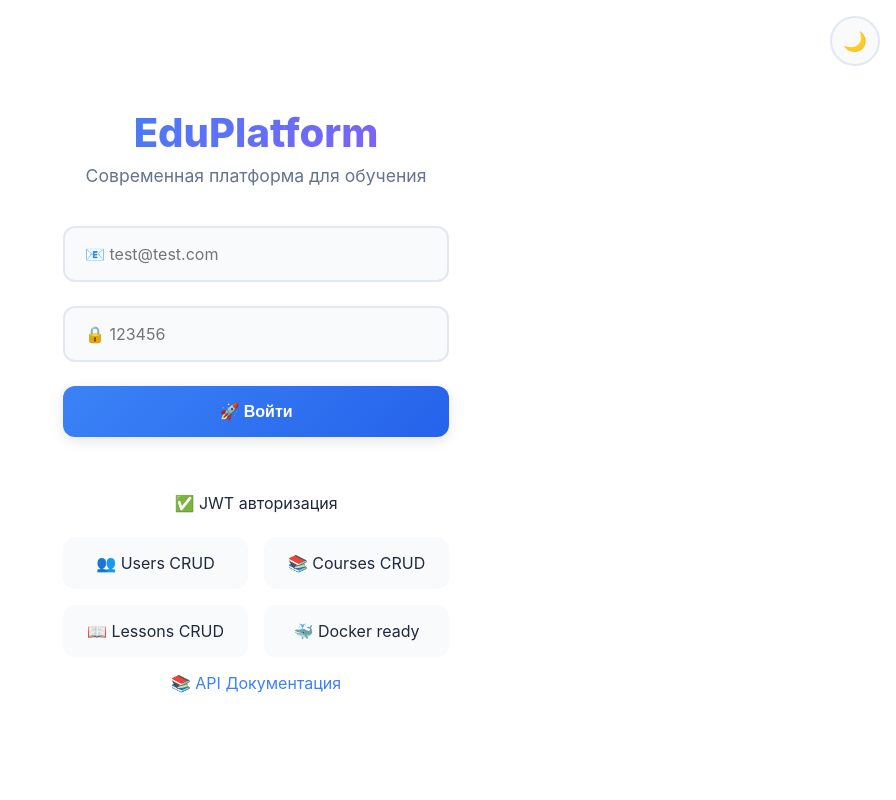
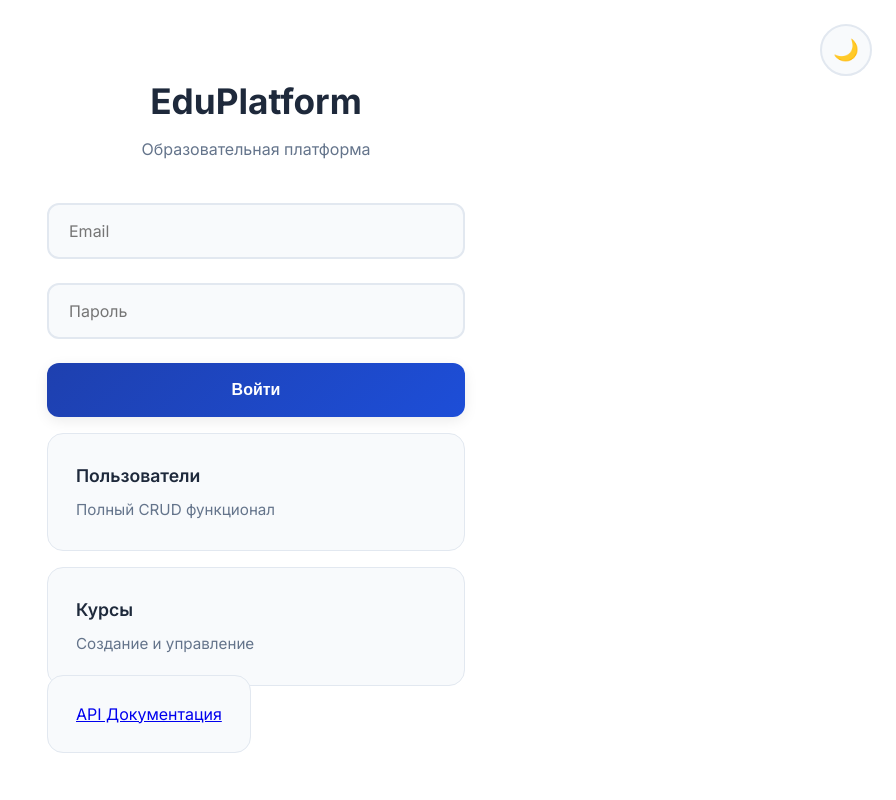
Before and after one commit to U007U/educational-platform, a FastAPI app: page / in a window 1280 px wide. Shown: the whole page, without its empty margins (384-1280 px from the left). Run offline with FastAPI, Linux system fonts and the light colour scheme.

Commit message:
feat: professional CSS/JS files + hover cards design

```diff
--- a/app/main.py
+++ b/app/main.py
@@ -1,6 +1,7 @@
 from fastapi import FastAPI, Depends
 from fastapi.security import OAuth2PasswordBearer
 from sqlalchemy.orm import Session
+from fastapi.staticfiles import StaticFiles
 import os
 from .database import engine, SessionLocal, Base, get_db
 from .models import User, Course, Lesson
@@ -38,6 +39,7 @@ app.include_router(lessons.router)
 app.include_router(auth.router)
 app.include_router(protected.router)
 app.include_router(pages.router)
+app.mount("/static", StaticFiles(directory="static"), name="static")
 
 security_scheme = OAuth2PasswordBearer(
     tokenUrl="auth/token",
--- /dev/null
+++ b/static/css/style.css
@@ -0,0 +1,68 @@
+/* ПРОФЕССИОНАЛЬНАЯ ПАЛИТРА */
+:root {
+    --bg-primary: #ffffff; --bg-secondary: #f8fafc; --text-primary: #1e293b; --text-secondary: #64748b;
+    --accent: #1e40af; --accent-hover: #1d4ed8; --success: #059669; --border: #e2e8f0; --shadow: rgba(0,0,0,0.08);
+}
+
+[data-theme="dark"] {
+    --bg-primary: #0f0f23; --bg-secondary: #1a1a2e; --text-primary: #f8fafc; --text-secondary: #cbd5e1;
+    --accent: #3b82f6; --accent-hover: #2563eb; --success: #10b981; --border: #334155; --shadow: rgba(0,0,0,0.4);
+}
+
+/* ОСНОВЫ */
+* { margin: 0; padding: 0; box-sizing: border-box; }
+body {
+    font-family: 'Inter', -apple-system, sans-serif;
+    background: var(--bg-primary); color: var(--text-primary);
+    line-height: 1.6; transition: all 0.3s cubic-bezier(0.4, 0, 0.2, 1);
+}
+
+/* КОНТЕЙНЕР */
+.container { max-width: 450px; margin: 0 auto; padding: 2rem 1rem; min-height: 100vh; display: flex; flex-direction: column; justify-content: center; }
+
+/* ЗАГОЛОВОК */
+.header { text-align: center; margin-bottom: 2.5rem; }
+.logo { font-size: 2.2rem; font-weight: 800; color: var(--text-primary); margin-bottom: 0.5rem; }
+.subtitle { color: var(--text-secondary); font-size: 1rem; }
+
+/* ФОРМА */
+.form-group { margin-bottom: 1.5rem; }
+input {
+    width: 100%; padding: 1rem 1.25rem; border: 2px solid var(--border); border-radius: 12px;
+    font-size: 1rem; background: var(--bg-secondary); color: var(--text-primary); font-family: inherit;
+    transition: all 0.25s cubic-bezier(0.4, 0, 0.2, 1);
+}
+input:focus { outline: none; border-color: var(--accent); box-shadow: 0 0 0 4px rgba(30,64,175,0.1); }
+
+/* КНОПКА */
+.btn {
+    width: 100%; padding: 1.125rem; border: none; border-radius: 12px; font-size: 1rem; font-weight: 600;
+    background: linear-gradient(135deg, var(--accent), var(--accent-hover)); color: white; cursor: pointer;
+    transition: all 0.25s cubic-bezier(0.4, 0, 0.2, 1); box-shadow: 0 4px 14px var(--shadow);
+}
+.btn:hover { transform: translateY(-2px); box-shadow: 0 8px 25px var(--shadow); }
+
+/* ПЕРЕКЛЮЧАТЕЛЬ ТЕМЫ */
+.theme-toggle {
+    position: fixed; top: 1.5rem; right: 1.5rem; background: var(--bg-secondary); border: 2px solid var(--border);
+    border-radius: 50%; width: 52px; height: 52px; cursor: pointer; display: flex; align-items: center; justify-content: center;
+    transition: all 0.3s cubic-bezier(0.4, 0, 0.2, 1); font-size: 1.3rem; backdrop-filter: blur(10px);
+}
+.theme-toggle:hover { transform: scale(1.05); }
+
+/* КАРТОЧКИ */
+.card {
+    background: var(--bg-secondary); border-radius: 16px; padding: 1.75rem; margin: 1rem 0; border: 1px solid var(--border);
+    transition: all 0.3s cubic-bezier(0.4, 0, 0.2, 1); cursor: pointer; position: relative; overflow: hidden;
+}
+.card::before { content: ''; position: absolute; top: 0; left: 0; right: 0; height: 4px; background: linear-gradient(90deg, var(--accent), var(--success)); opacity: 0; transition: opacity 0.3s; }
+.card:hover {
+    transform: translateY(-8px); box-shadow: 0 20px 40px var(--shadow);
+    border-color: var(--accent);
+}
+.card:hover::before { opacity: 1; }
+.card-title { font-size: 1.1rem; font-weight: 600; margin-bottom: 0.5rem; color: var(--text-primary); }
+.card-text { color: var(--text-secondary); font-size: 0.95rem; }
+
+/* АДАПТИВНОСТЬ */
+@media (max-width: 480px) { .container { padding: 1.5rem 1rem; } .logo { font-size: 1.9rem; } }
--- /dev/null
+++ b/static/js/app.js
@@ -0,0 +1,43 @@
+// ТЕМА ПО УМОЛЧАНИЮ (системная + localStorage)
+const isDark = localStorage.getItem('theme') === 'dark' ||
+    (!localStorage.getItem('theme') && window.matchMedia('(prefers-color-scheme: dark)').matches);
+document.documentElement.setAttribute('data-theme', isDark ? 'dark' : 'light');
+document.querySelector('.theme-toggle').textContent = isDark ? '☀️' : '🌙';
+
+// ПЕРЕКЛЮЧАТЕЛЬ ТЕМЫ
+document.querySelector('.theme-toggle').addEventListener('click', () => {
+    const isDark = document.documentElement.getAttribute('data-theme') === 'dark';
+    const newTheme = isDark ? 'light' : 'dark';
+    document.documentElement.setAttribute('data-theme', newTheme);
+    document.querySelector('.theme-toggle').textContent = isDark ? '🌙' : '☀️';
+    localStorage.setItem('theme', newTheme);
+});
+
+// АВТОРИЗАЦИЯ
+document.getElementById('loginForm').addEventListener('submit', async (e) => {
+    e.preventDefault();
+    const email = document.getElementById('email').value;
+    const password = document.getElementById('password').value;
+    const btn = document.querySelector('.btn');
+
+    try {
+        btn.textContent = '⏳ Вход...'; btn.disabled = true;
+        const response = await fetch('/auth/token', {
+            method: 'POST',
+            headers: { 'Content-Type': 'application/x-www-form-urlencoded' },
+            body: `username=${encodeURIComponent(email)}&password=${encodeURIComponent(password)}`
+        });
+
+        if (response.ok) {
+            const data = await response.json();
+            localStorage.setItem('token', data.access_token);
+            window.location.href = '/dashboard';
+        } else {
+            throw new Error('Неверный логин/пароль');
+        }
+    } catch (error) {
+        alert('❌ ' + error.message);
+    } finally {
+        btn.textContent = '🚀 Войти'; btn.disabled = false;
+    }
+});
--- a/templates/index.html
+++ b/templates/index.html
@@ -3,120 +3,44 @@
 <head>
     <meta charset="UTF-8">
     <meta name="viewport" content="width=device-width, initial-scale=1.0">
-    <title>🚀 EduPlatform</title>
-    <style>
-        :root {
-            --bg-primary: #ffffff; --bg-secondary: #f8fafc; --text-primary: #1e293b; --text-secondary: #64748b;
-            --accent: #3b82f6; --accent-hover: #2563eb; --border: #e2e8f0; --shadow: rgba(0,0,0,0.1);
-        }
-        [data-theme="dark"] {
-            --bg-primary: #0f172a; --bg-secondary: #1e293b; --text-primary: #f1f5f9; --text-secondary: #94a3b8;
-            --accent: #60a5fa; --accent-hover: #3b82f6; --border: #334155; --shadow: rgba(0,0,0,0.3);
-        }
-        * { margin: 0; padding: 0; box-sizing: border-box; }
-        body {
-            font-family: 'Inter', -apple-system, sans-serif;
-            background: var(--bg-primary); color: var(--text-primary);
-            min-height: 100vh; transition: all 0.3s ease;
-        }
-        .container {
-            max-width: 450px; margin: 0 auto; padding: 2rem; min-height: 100vh;
-            display: flex; flex-direction: column; justify-content: center;
-        }
-        .header { text-align: center; margin-bottom: 2.5rem; }
-        .logo { font-size: 2.5rem; font-weight: 800; background: linear-gradient(135deg, var(--accent), #8b5cf6); -webkit-background-clip: text; -webkit-text-fill-color: transparent; }
-        .subtitle { color: var(--text-secondary); margin-top: 0.5rem; font-size: 1.1rem; }
-        .form-group { margin-bottom: 1.5rem; }
-        input {
-            width: 100%; padding: 1rem 1.25rem; border: 2px solid var(--border); border-radius: 12px;
-            font-size: 1rem; background: var(--bg-secondary); color: var(--text-primary);
-            transition: all 0.2s; font-family: inherit;
-        }
-        input:focus { outline: none; border-color: var(--accent); box-shadow: 0 0 0 3px rgba(59,130,246,0.1); }
-        .btn {
-            width: 100%; padding: 1rem 1.25rem; border: none; border-radius: 12px; font-size: 1rem; font-weight: 600;
-            background: linear-gradient(135deg, var(--accent), var(--accent-hover)); color: white; cursor: pointer;
-            transition: all 0.2s; box-shadow: 0 4px 14px var(--shadow);
-        }
-        .btn:hover { transform: translateY(-1px); box-shadow: 0 8px 25px var(--shadow); }
-        .theme-toggle {
-            position: fixed; top: 1rem; right: 1rem; background: var(--bg-secondary); border: 2px solid var(--border);
-            border-radius: 50%; width: 50px; height: 50px; cursor: pointer; display: flex; align-items: center; justify-content: center;
-            transition: all 0.3s; font-size: 1.2rem;
-        }
-        .features { margin-top: 2rem; text-align: center; }
-        .features-grid { display: grid; grid-template-columns: 1fr 1fr; gap: 1rem; margin-top: 1.5rem; }
-        .feature { padding: 1rem; background: var(--bg-secondary); border-radius: 12px; }
-    </style>
+    <title>EduPlatform</title>
+    <link rel="preconnect" href="https://fonts.googleapis.com">
+    <link rel="preconnect" href="https://fonts.gstatic.com" crossorigin>
+    <link href="https://fonts.googleapis.com/css2?family=Inter:wght@400;500;600;700&display=swap" rel="stylesheet">
+    <link rel="stylesheet" href="/static/css/style.css">
 </head>
 <body>
-    <button class="theme-toggle" onclick="toggleTheme()">🌙</button>
+    <button class="theme-toggle" aria-label="Переключить тему">🌙</button>
 
     <div class="container">
         <div class="header">
             <div class="logo">EduPlatform</div>
-            <div class="subtitle">Современная платформа для обучения</div>
+            <div class="subtitle">Образовательная платформа</div>
         </div>
 
-        <form id="loginForm" class="form-group">
+        <form id="loginForm">
             <div class="form-group">
-                <input type="email" id="email" placeholder="📧 test@test.com" required>
+                <input type="email" id="email" placeholder="Email" required>
             </div>
             <div class="form-group">
-                <input type="password" id="password" placeholder="🔒 123456" required>
+                <input type="password" id="password" placeholder="Пароль" required>
             </div>
-            <button type="submit" class="btn">🚀 Войти</button>
+            <button type="submit" class="btn">Войти</button>
         </form>
 
         <div class="features">
-            <div>✅ JWT авторизация</div>
-            <div class="features-grid">
-                <div class="feature">👥 Users CRUD</div>
-                <div class="feature">📚 Courses CRUD</div>
-                <div class="feature">📖 Lessons CRUD</div>
-                <div class="feature">🐳 Docker ready</div>
+            <div class="card">
+                <div class="card-title">Пользователи</div>
+                <div class="card-text">Полный CRUD функционал</div>
             </div>
-            <a href="/docs" style="color: var(--accent); text-decoration: none; margin-top: 1rem; display: inline-block;">📚 API Документация</a>
+            <div class="card">
+                <div class="card-title">Курсы</div>
+                <div class="card-text">Создание и управление</div>
+            </div>
+            <a href="/docs" class="card">API Документация</a>
         </div>
     </div>
 
-    <script>
-        // ТЕМА ПО УМОЛЧАНИЮ пользователя
-        if (localStorage.getItem('theme') === 'dark' || (!localStorage.getItem('theme') && window.matchMedia('(prefers-color-scheme: dark)').matches)) {
-            document.documentElement.setAttribute('data-theme', 'dark');
-            document.querySelector('.theme-toggle').textContent = '☀️';
-        }
-
-        async function toggleTheme() {
-            const isDark = document.documentElement.getAttribute('data-theme') === 'dark';
-            document.documentElement.setAttribute('data-theme', isDark ? 'light' : 'dark');
-            document.querySelector('.theme-toggle').textContent = isDark ? '🌙' : '☀️';
-            localStorage.setItem('theme', isDark ? 'light' : 'dark');
-        }
-
-        document.getElementById('loginForm').addEventListener('submit', async (e) => {
-            e.preventDefault();
-            const email = document.getElementById('email').value;
-            const password = document.getElementById('password').value;
-
-            try {
-                const response = await fetch('/auth/token', {
-                    method: 'POST',
-                    headers: {'Content-Type': 'application/x-www-form-urlencoded'},
-                    body: `username=${encodeURIComponent(email)}&password=${encodeURIComponent(password)}`
-                });
-
-                if (response.ok) {
-                    const data = await response.json();
-                    localStorage.setItem('token', data.access_token);
-                    window.location.href = '/dashboard';
-                } else {
-                    alert('❌ Неверный логин/пароль');
-                }
-            } catch (error) {
-                alert('❌ Ошибка сервера');
-            }
-        });
-    </script>
+    <script src="/static/js/app.js"></script>
 </body>
 </html>
```
